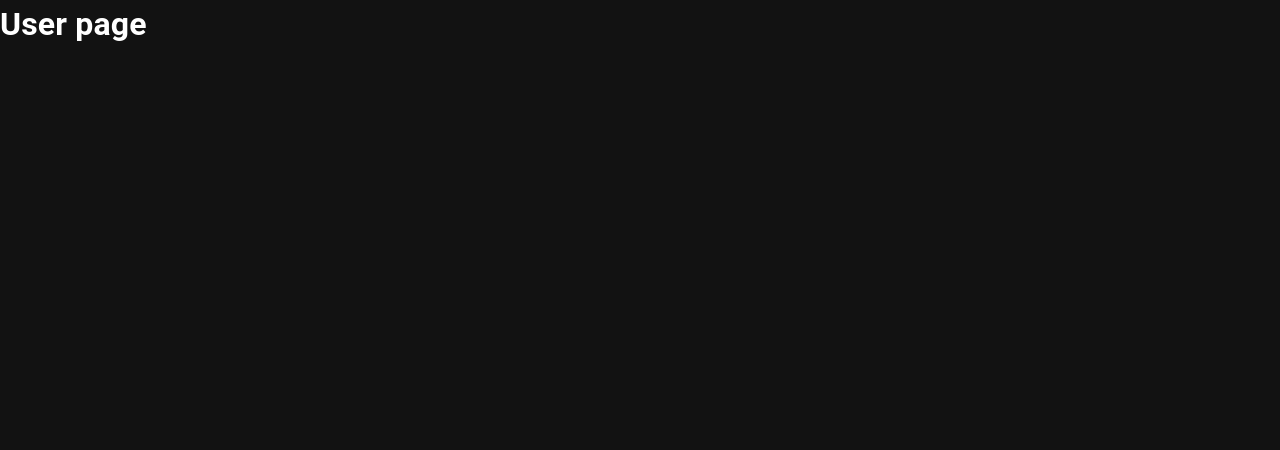
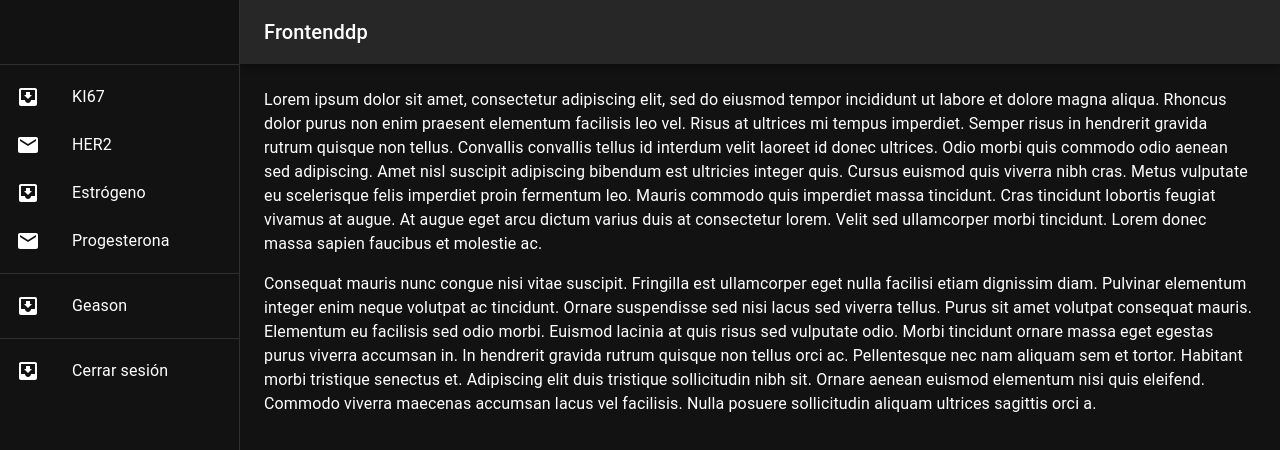
Before and after one commit to fabio2100/frontenddp, a Next.js app: page / in a window 1280 px wide. Both pictures are taken after a click on the button "Login". Shown: the top 450 px of the page. Built offline with nearby package versions, Linux system fonts and the light colour scheme.

Commit message:
update: menu options

```diff
--- a/app/components/User.js
+++ b/app/components/User.js
@@ -1,6 +1,194 @@
-export default function User(){
+import * as React from 'react';
+import PropTypes from 'prop-types';
+import AppBar from '@mui/material/AppBar';
+import Box from '@mui/material/Box';
+import CssBaseline from '@mui/material/CssBaseline';
+import Divider from '@mui/material/Divider';
+import Drawer from '@mui/material/Drawer';
+import IconButton from '@mui/material/IconButton';
+import InboxIcon from '@mui/icons-material/MoveToInbox';
+import List from '@mui/material/List';
+import ListItem from '@mui/material/ListItem';
+import ListItemButton from '@mui/material/ListItemButton';
+import ListItemIcon from '@mui/material/ListItemIcon';
+import ListItemText from '@mui/material/ListItemText';
+import MailIcon from '@mui/icons-material/Mail';
+import MenuIcon from '@mui/icons-material/Menu';
+import Toolbar from '@mui/material/Toolbar';
+import Typography from '@mui/material/Typography';
 
-    return(
-        <h1>User page</h1>
-    )
+const drawerWidth = 240;
+
+export default function User(props) {
+  const { window } = props;
+  const [mobileOpen, setMobileOpen] = React.useState(false);
+  const [isClosing, setIsClosing] = React.useState(false);
+
+  const handleDrawerClose = () => {
+    setIsClosing(true);
+    setMobileOpen(false);
+  };
+
+  const handleDrawerTransitionEnd = () => {
+    setIsClosing(false);
+  };
+
+  const handleDrawerToggle = () => {
+    if (!isClosing) {
+      setMobileOpen(!mobileOpen);
+    }
+  };
+
+  const handleClickListItem = (type) => {
+    console.log(type);
+    switch(type){
+        case 'Cerrar sesión':
+            props.setLoggin(false);
+            break;
+        default:
+            console.log('no definido')
+    }
+  }
+
+  const drawer = (
+    <div>
+      <Toolbar />
+      <Divider />
+      <List>
+        {['KI67','HER2','Estrógeno','Progesterona'].map((text, index) => (
+          <ListItem onClick={()=>{handleClickListItem(text)}} key={text} disablePadding>
+            <ListItemButton>
+              <ListItemIcon>
+                {index % 2 === 0 ? <InboxIcon /> : <MailIcon />}
+              </ListItemIcon>
+              <ListItemText primary={text} />
+            </ListItemButton>
+          </ListItem>
+        ))}
+      </List>
+      <Divider />
+      <List>
+        {['Geason'].map((text, index) => (
+          <ListItem onClick={()=>{handleClickListItem(text)}} key={text} disablePadding>
+            <ListItemButton>
+              <ListItemIcon>
+                {index % 2 === 0 ? <InboxIcon /> : <MailIcon />}
+              </ListItemIcon>
+              <ListItemText primary={text} />
+            </ListItemButton>
+          </ListItem>
+        ))}
+      </List>
+      <Divider />
+      <List>
+        {['Cerrar sesión'].map((text, index) => (
+          <ListItem onClick={()=>{handleClickListItem(text)}} key={text} disablePadding>
+            <ListItemButton>
+              <ListItemIcon>
+                {index % 2 === 0 ? <InboxIcon /> : <MailIcon />}
+              </ListItemIcon>
+              <ListItemText primary={text} />
+            </ListItemButton>
+          </ListItem>
+        ))}
+      </List>
+    </div>
+  );
+
+  // Remove this const when copying and pasting into your project.
+  const container = window !== undefined ? () => window().document.body : undefined;
+
+  return (
+    <Box sx={{ display: 'flex' }}>
+      <CssBaseline />
+      <AppBar
+        position="fixed"
+        sx={{
+          width: { sm: `calc(100% - ${drawerWidth}px)` },
+          ml: { sm: `${drawerWidth}px` },
+        }}
+      >
+        <Toolbar>
+          <IconButton
+            color="inherit"
+            aria-label="open drawer"
+            edge="start"
+            onClick={handleDrawerToggle}
+            sx={{ mr: 2, display: { sm: 'none' } }}
+          >
+            <MenuIcon />
+          </IconButton>
+          <Typography variant="h6" noWrap component="div">
+            Frontenddp
+          </Typography>
+        </Toolbar>
+      </AppBar>
+      <Box
+        component="nav"
+        sx={{ width: { sm: drawerWidth }, flexShrink: { sm: 0 } }}
+        aria-label="mailbox folders"
+      >
+        {/* The implementation can be swapped with js to avoid SEO duplication of links. */}
+        <Drawer
+          container={container}
+          variant="temporary"
+          open={mobileOpen}
+          onTransitionEnd={handleDrawerTransitionEnd}
+          onClose={handleDrawerClose}
+          ModalProps={{
+            keepMounted: true, // Better open performance on mobile.
+          }}
+          sx={{
+            display: { xs: 'block', sm: 'none' },
+            '& .MuiDrawer-paper': { boxSizing: 'border-box', width: drawerWidth },
+          }}
+        >
+          {drawer}
+        </Drawer>
+        <Drawer
+          variant="permanent"
+          sx={{
+            display: { xs: 'none', sm: 'block' },
+            '& .MuiDrawer-paper': { boxSizing: 'border-box', width: drawerWidth },
+          }}
+          open
+        >
+          {drawer}
+        </Drawer>
+      </Box>
+      <Box
+        component="main"
+        sx={{ flexGrow: 1, p: 3, width: { sm: `calc(100% - ${drawerWidth}px)` } }}
+      >
+        <Toolbar />
+        <Typography sx={{ marginBottom: 2 }}>
+          Lorem ipsum dolor sit amet, consectetur adipiscing elit, sed do eiusmod
+          tempor incididunt ut labore et dolore magna aliqua. Rhoncus dolor purus non
+          enim praesent elementum facilisis leo vel. Risus at ultrices mi tempus
+          imperdiet. Semper risus in hendrerit gravida rutrum quisque non tellus.
+          Convallis convallis tellus id interdum velit laoreet id donec ultrices.
+          Odio morbi quis commodo odio aenean sed adipiscing. Amet nisl suscipit
+          adipiscing bibendum est ultricies integer quis. Cursus euismod quis viverra
+          nibh cras. Metus vulputate eu scelerisque felis imperdiet proin fermentum
+          leo. Mauris commodo quis imperdiet massa tincidunt. Cras tincidunt lobortis
+          feugiat vivamus at augue. At augue eget arcu dictum varius duis at
+          consectetur lorem. Velit sed ullamcorper morbi tincidunt. Lorem donec massa
+          sapien faucibus et molestie ac.
+        </Typography>
+        <Typography sx={{ marginBottom: 2 }}>
+          Consequat mauris nunc congue nisi vitae suscipit. Fringilla est ullamcorper
+          eget nulla facilisi etiam dignissim diam. Pulvinar elementum integer enim
+          neque volutpat ac tincidunt. Ornare suspendisse sed nisi lacus sed viverra
+          tellus. Purus sit amet volutpat consequat mauris. Elementum eu facilisis
+          sed odio morbi. Euismod lacinia at quis risus sed vulputate odio. Morbi
+          tincidunt ornare massa eget egestas purus viverra accumsan in. In hendrerit
+          gravida rutrum quisque non tellus orci ac. Pellentesque nec nam aliquam sem
+          et tortor. Habitant morbi tristique senectus et. Adipiscing elit duis
+          tristique sollicitudin nibh sit. Ornare aenean euismod elementum nisi quis
+          eleifend. Commodo viverra maecenas accumsan lacus vel facilisis. Nulla
+          posuere sollicitudin aliquam ultrices sagittis orci a.
+        </Typography>
+      </Box>
+    </Box>
+  );
 }
--- a/app/page.js
+++ b/app/page.js
@@ -20,7 +20,7 @@
   return (
     <ThemeProvider theme={darkTheme}>
       <CssBaseline />
-      {loggin ? <User /> : <Login setLoggin={setLoggin}/>}
+      {loggin ? <User setLoggin={setLoggin}/> : <Login setLoggin={setLoggin}/>}
       </ThemeProvider>
   );
 }
--- a/package.json
+++ b/package.json
@@ -12,6 +12,7 @@
     "@emotion/react": "^11.14.0",
     "@emotion/styled": "^11.14.0",
     "@fontsource/roboto": "^5.1.1",
+    "@mui/icons-material": "^6.4.2",
     "@mui/material": "^6.4.2",
     "next": "15.1.6",
     "react": "^19.0.0",
```
Also changed, not shown: 1 other file (tests, documents, lock files or other folders).
